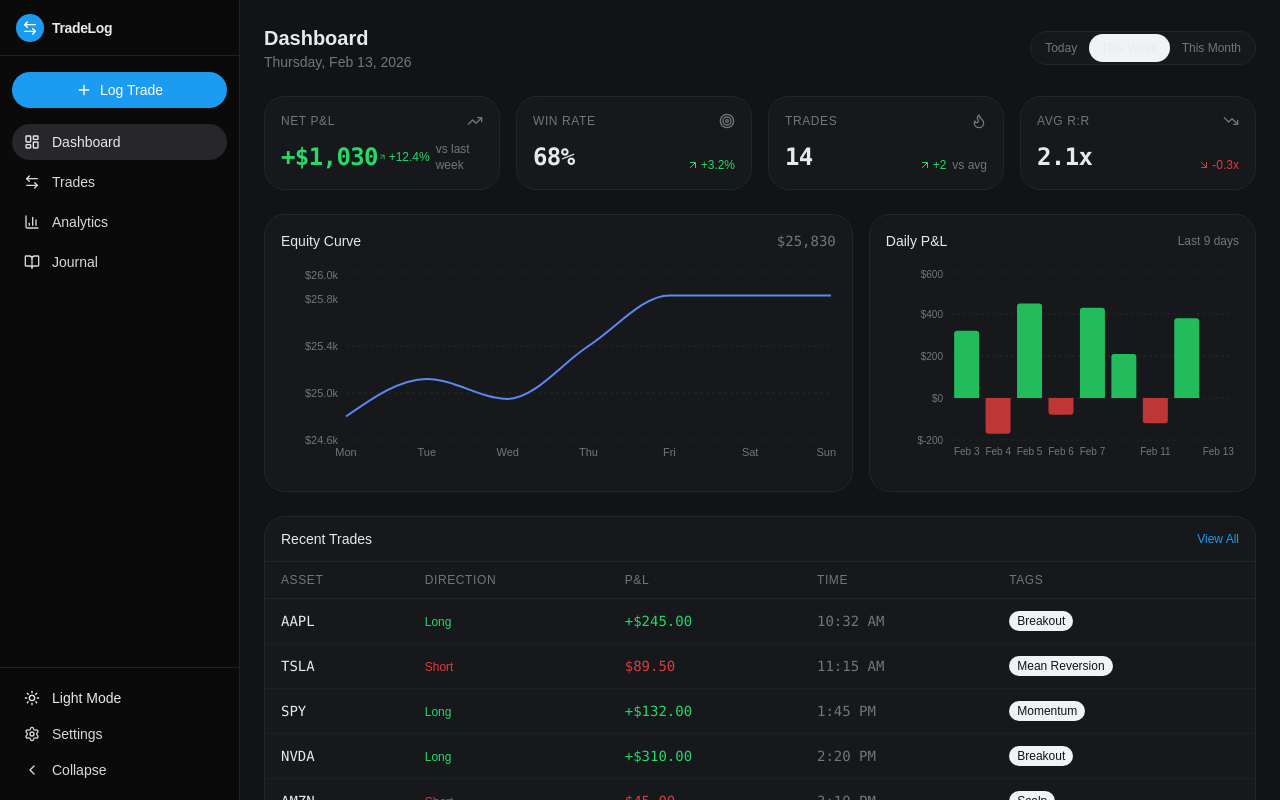
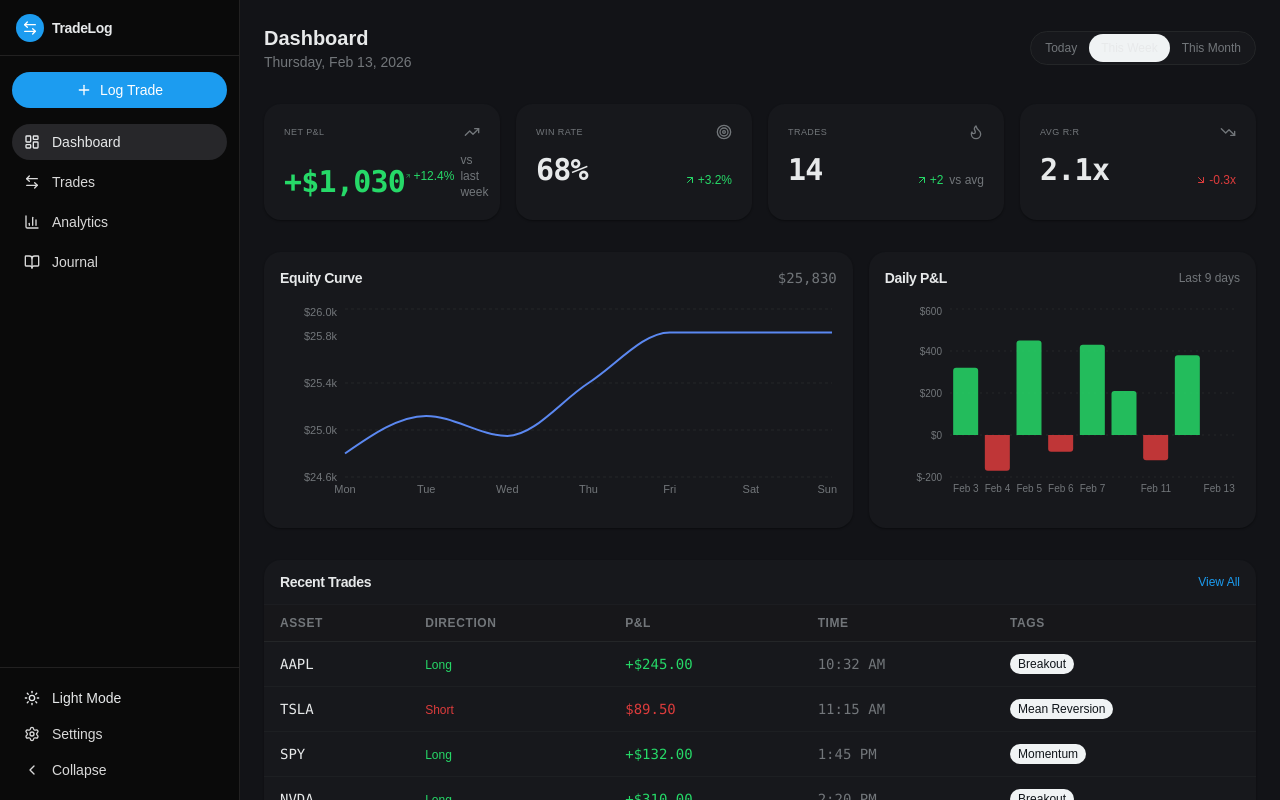
Before and after one commit to amarit/tradebeat-app, a React (Vite) app: page /dashboard in a window 1280 px wide. Built offline with nearby package versions, Linux system fonts and the light colour scheme.

Commit message:
Misc design fix with borders and shadows

```diff
--- a/src/features/dashboard/DashboardPage.tsx
+++ b/src/features/dashboard/DashboardPage.tsx
@@ -71,9 +71,9 @@ function MetricCard({
   variant?: "default" | "profit" | "loss"
 }) {
   return (
-    <div className="flex flex-col gap-3 rounded-lg border border-border bg-card p-4">
+    <div className="flex flex-col gap-3 rounded-sm bg-card p-5 shadow-sm">
       <div className="flex items-center justify-between">
-        <span className="text-xs font-medium text-muted-foreground uppercase tracking-wider">
+        <span className="text-[9px] tracking-wide font-medium text-muted-foreground uppercase tracking-wider">
           {label}
         </span>
         <Icon className="h-4 w-4 text-muted-foreground" />
@@ -81,7 +81,7 @@ function MetricCard({
       <div className="flex items-end justify-between">
         <span
           className={cn(
-            "text-2xl font-semibold font-mono tracking-tight",
+            "text-3xl font-semibold font-mono tracking-tight",
             variant === "profit" && "text-profit",
             variant === "loss" && "text-loss",
             variant === "default" && "text-foreground"
@@ -115,7 +115,7 @@ function MetricCard({
 function CustomTooltip({ active, payload, label }: { active?: boolean; payload?: Array<{ value: number }>; label?: string }) {
   if (active && payload && payload.length) {
     return (
-      <div className="rounded-md border border-border bg-popover px-3 py-2 text-xs shadow-lg">
+      <div className="rounded-sm border border-border bg-popover px-3 py-2 text-xs shadow-lg">
         <p className="text-muted-foreground">{label}</p>
         <p className={cn("font-mono font-semibold", payload[0].value >= 0 ? "text-profit" : "text-loss")}>
           {payload[0].value >= 0 ? "+" : ""}
@@ -130,7 +130,7 @@ function CustomTooltip({ active, payload, label }: { active?: boolean; payload?:
 function EquityTooltip({ active, payload, label }: { active?: boolean; payload?: Array<{ value: number }>; label?: string }) {
   if (active && payload && payload.length) {
     return (
-      <div className="rounded-md border border-border bg-popover px-3 py-2 text-xs shadow-lg">
+      <div className="rounded-sm border border-border bg-popover px-3 py-2 text-xs shadow-lg">
         <p className="text-muted-foreground">{label}</p>
         <p className="font-mono font-semibold text-foreground">
           ${payload[0].value.toLocaleString()}
@@ -146,7 +146,7 @@ export function DashboardPage() {
   const chartColors = useChartColors()
 
   return (
-    <div className="flex flex-col gap-6">
+    <div className="flex flex-col gap-8">
       {/* Header */}
       <div className="flex items-center justify-between">
         <div>
@@ -155,7 +155,7 @@ export function DashboardPage() {
             Thursday, Feb 13, 2026
           </p>
         </div>
-        <div className="flex items-center rounded-md border border-border bg-card p-0.5">
+        <div className="flex items-center rounded-sm border border-border bg-card p-0.5">
           {periods.map((p) => (
             <button
               key={p}
@@ -174,7 +174,7 @@ export function DashboardPage() {
       </div>
 
       {/* Metric cards */}
-      <div className="grid grid-cols-4 gap-4">
+      <div className="grid grid-cols-4 gap-4 text-5xl">
         <MetricCard
           label="Net P&L"
           value="+$1,030"
@@ -207,9 +207,9 @@ export function DashboardPage() {
       {/* Charts row */}
       <div className="grid grid-cols-5 gap-4">
         {/* Equity Curve */}
-        <div className="col-span-3 rounded-lg border border-border bg-card p-4">
+        <div className="col-span-3 rounded-sm bg-card shadow-sm p-4">
           <div className="mb-4 flex items-center justify-between">
-            <h2 className="text-sm font-medium text-foreground">
+            <h2 className="text-sm text-base font-semibold tracking-tight text-foreground">
               Equity Curve
             </h2>
             <span className="font-mono text-sm text-muted-foreground">
@@ -248,15 +248,15 @@ export function DashboardPage() {
         </div>
 
         {/* Daily P&L */}
-        <div className="col-span-2 rounded-lg border border-border bg-card p-4">
+        <div className="col-span-2 rounded-sm bg-card shadow-sm p-4">
           <div className="mb-4 flex items-center justify-between">
-            <h2 className="text-sm font-medium text-foreground">Daily P&L</h2>
+            <h2 className="text-sm text-base font-semibold tracking-tight text-foreground">Daily P&L</h2>
             <span className="text-xs text-muted-foreground">Last 9 days</span>
           </div>
           <div className="h-52">
             <ResponsiveContainer width="100%" height="100%">
               <BarChart data={dailyPnlData}>
-                <CartesianGrid strokeDasharray="3 3" stroke={chartColors.grid} vertical={false} />
+                <CartesianGrid strokeDasharray="2 4" stroke={chartColors.grid} vertical={false} />
                 <XAxis
                   dataKey="date"
                   tick={{ fontSize: 10, fill: chartColors.tick }}
@@ -286,9 +286,9 @@ export function DashboardPage() {
       </div>
 
       {/* Recent Trades */}
-      <div className="rounded-lg border border-border bg-card">
-        <div className="flex items-center justify-between border-b border-border px-4 py-3">
-          <h2 className="text-sm font-medium text-foreground">
+      <div className="rounded-sm bg-card shadow-sm">
+        <div className="flex items-center justify-between border-b border-border/40 px-4 py-3">
+          <h2 className="text-sm text-base font-semibold tracking-tight text-foreground">
             Recent Trades
           </h2>
           <button className="text-xs font-medium text-primary hover:underline">
@@ -298,20 +298,20 @@ export function DashboardPage() {
         <div className="overflow-hidden">
           <table className="w-full">
             <thead>
-              <tr className="border-b border-border text-left">
-                <th className="px-4 py-2.5 text-xs font-medium text-muted-foreground uppercase tracking-wider">
+              <tr className="border-b border-border bg-muted/40 text-left">
+                <th className="px-4 py-2.5 text-xs font-semibold font-medium text-muted-foreground uppercase tracking-wider">
                   Asset
                 </th>
-                <th className="px-4 py-2.5 text-xs font-medium text-muted-foreground uppercase tracking-wider">
+                <th className="px-4 py-2.5 text-xs font-semibold font-medium text-muted-foreground uppercase tracking-wider">
                   Direction
                 </th>
-                <th className="px-4 py-2.5 text-xs font-medium text-muted-foreground uppercase tracking-wider">
+                <th className="px-4 py-2.5 text-xs font-semibold font-medium text-muted-foreground uppercase tracking-wider">
                   P&L
                 </th>
-                <th className="px-4 py-2.5 text-xs font-medium text-muted-foreground uppercase tracking-wider">
+                <th className="px-4 py-2.5 text-xs font-semibold font-medium text-muted-foreground uppercase tracking-wider">
                   Time
                 </th>
-                <th className="px-4 py-2.5 text-xs font-medium text-muted-foreground uppercase tracking-wider">
+                <th className="px-4 py-2.5 text-xs font-semibold font-medium text-muted-foreground uppercase tracking-wider">
                   Tags
                 </th>
               </tr>
--- a/src/index.css
+++ b/src/index.css
@@ -6,7 +6,7 @@
 @custom-variant dark (&:is(.dark *));
 
 :root {
-  --background: oklch(0.9784 0.0011 197.1387);
+  --background: hsl(210 40% 98%);
   --foreground: oklch(0.1884 0.0128 248.5103);
   --card: hsl(0 0% 100%);
   --card-foreground: oklch(0.1884 0.0128 248.5103);
@@ -49,14 +49,14 @@
   --shadow-spread: 0px;
   --shadow-opacity: 0;
   --shadow-color: rgba(29,161,242,0.15);
-  --shadow-2xs: 0px 2px 0px 0px hsl(202.8169 89.1213% 53.1373% / 0.00);
-  --shadow-xs: 0px 2px 0px 0px hsl(202.8169 89.1213% 53.1373% / 0.00);
-  --shadow-sm: 0px 2px 0px 0px hsl(202.8169 89.1213% 53.1373% / 0.00), 0px 1px 2px -1px hsl(202.8169 89.1213% 53.1373% / 0.00);
-  --shadow: 0px 2px 0px 0px hsl(202.8169 89.1213% 53.1373% / 0.00), 0px 1px 2px -1px hsl(202.8169 89.1213% 53.1373% / 0.00);
-  --shadow-md: 0px 2px 0px 0px hsl(202.8169 89.1213% 53.1373% / 0.00), 0px 2px 4px -1px hsl(202.8169 89.1213% 53.1373% / 0.00);
-  --shadow-lg: 0px 2px 0px 0px hsl(202.8169 89.1213% 53.1373% / 0.00), 0px 4px 6px -1px hsl(202.8169 89.1213% 53.1373% / 0.00);
-  --shadow-xl: 0px 2px 0px 0px hsl(202.8169 89.1213% 53.1373% / 0.00), 0px 8px 10px -1px hsl(202.8169 89.1213% 53.1373% / 0.00);
-  --shadow-2xl: 0px 2px 0px 0px hsl(202.8169 89.1213% 53.1373% / 0.00);
+  --shadow-2xs: 0px 2px 0px 0px hsl(202.8169 89.1213% 53.1373%);
+  --shadow-xs: 0px 2px 0px 0px hsl(202.8169 89.1213% 53.1373%);
+  --shadow-sm: 0 1px 2px rgba(0, 0, 0, 0.05);
+  --shadow: 0 1px 3px rgba(0, 0, 0, 0.08);
+  --shadow-md: 0 4px 12px rgba(0, 0, 0, 0.08);
+  --shadow-lg: 0 10px 25px rgba(0, 0, 0, 0.10);
+  --shadow-xl: 0 20px 40px rgba(0, 0, 0, 0.12);
+  --shadow-2xl: 0px 2px 0px 0px hsl(202.8169 89.1213% 53.1373%);
   --tracking-normal: 0em;
   --spacing: 0.25rem;
 
@@ -113,14 +113,14 @@
   --shadow-spread: 0px;
   --shadow-opacity: 0;
   --shadow-color: rgba(29,161,242,0.25);
-  --shadow-2xs: 0px 2px 0px 0px hsl(202.8169 89.1213% 53.1373% / 0.00);
-  --shadow-xs: 0px 2px 0px 0px hsl(202.8169 89.1213% 53.1373% / 0.00);
-  --shadow-sm: 0px 2px 0px 0px hsl(202.8169 89.1213% 53.1373% / 0.00), 0px 1px 2px -1px hsl(202.8169 89.1213% 53.1373% / 0.00);
-  --shadow: 0px 2px 0px 0px hsl(202.8169 89.1213% 53.1373% / 0.00), 0px 1px 2px -1px hsl(202.8169 89.1213% 53.1373% / 0.00);
-  --shadow-md: 0px 2px 0px 0px hsl(202.8169 89.1213% 53.1373% / 0.00), 0px 2px 4px -1px hsl(202.8169 89.1213% 53.1373% / 0.00);
-  --shadow-lg: 0px 2px 0px 0px hsl(202.8169 89.1213% 53.1373% / 0.00), 0px 4px 6px -1px hsl(202.8169 89.1213% 53.1373% / 0.00);
-  --shadow-xl: 0px 2px 0px 0px hsl(202.8169 89.1213% 53.1373% / 0.00), 0px 8px 10px -1px hsl(202.8169 89.1213% 53.1373% / 0.00);
-  --shadow-2xl: 0px 2px 0px 0px hsl(202.8169 89.1213% 53.1373% / 0.00);
+  --shadow-2xs: 0px 2px 0px 0px hsl(202.8169 89.1213% 53.1373%);
+  --shadow-xs: 0px 2px 0px 0px hsl(202.8169 89.1213% 53.1373%);
+  --shadow-sm: 0 1px 2px rgba(0, 0, 0, 0.4);
+  --shadow: 0 1px 3px rgba(0, 0, 0, 0.45);
+  --shadow-md: 0 4px 12px rgba(0, 0, 0, 0.5);
+  --shadow-lg: 0 10px 25px rgba(0, 0, 0, 0.6);
+  --shadow-xl: 0 20px 40px rgba(0, 0, 0, 0.7);
+  --shadow-2xl: 0px 2px 0px 0px hsl(202.8169 89.1213% 53.1373%);
 
    --profit: hsl(142 70% 50%);
   --loss: hsl(0 70% 55%);
@@ -187,17 +187,6 @@
   --color-loss: var(--loss);
 }
 
-/* @layer base {
-  * {
-    @apply border-border outline-ring/50;
-    @apply border-border outline-ring/50;
-  }
-  body {
-    @apply bg-background text-foreground;
-    @apply bg-background text-foreground;
-  }
-} */
-
 @layer base {
   body {
     font-family: var(--font-sans);
```
